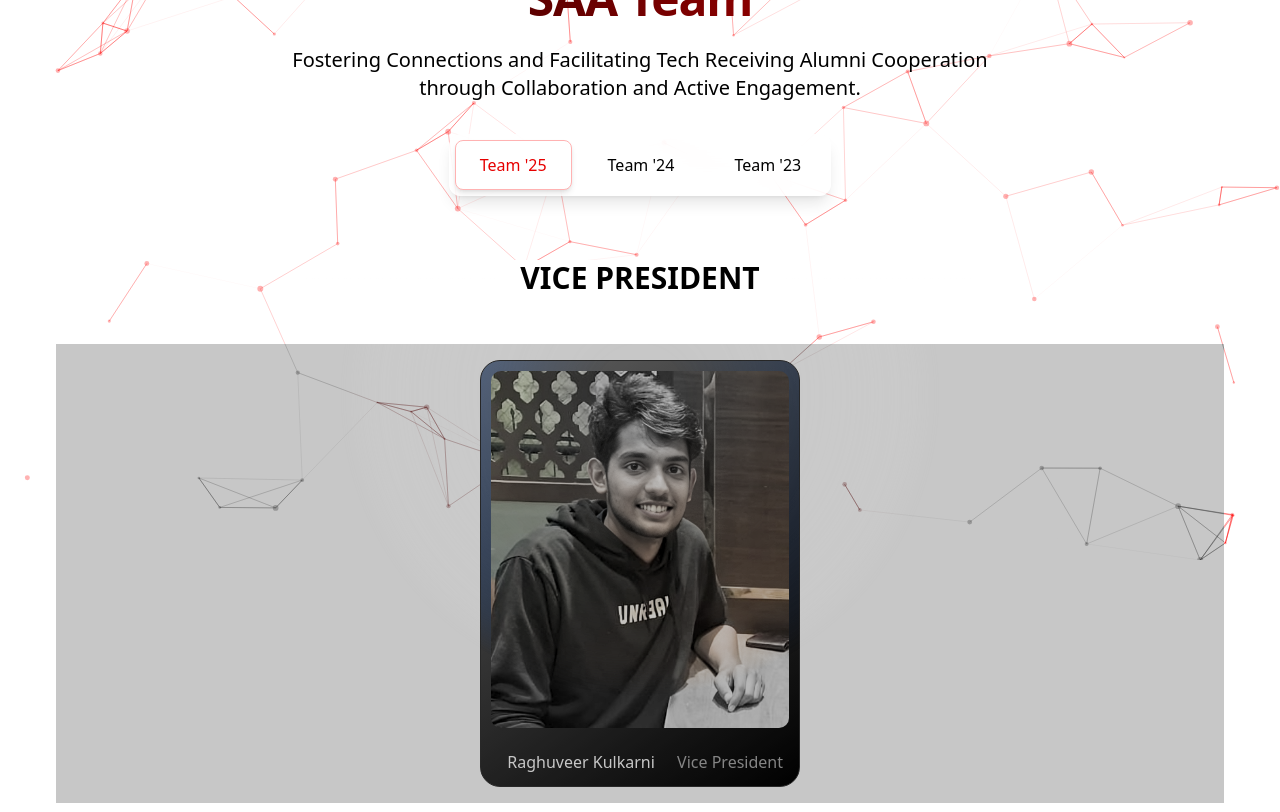
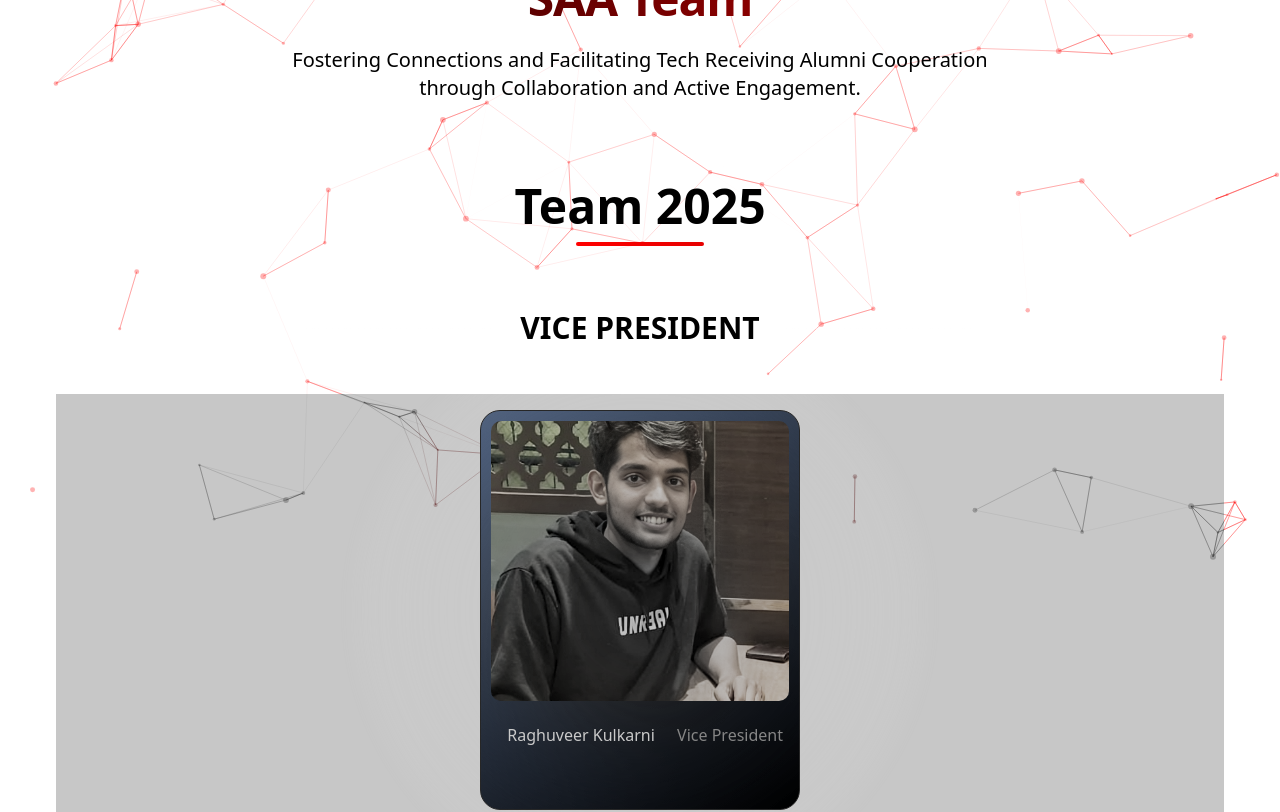
Before and after one commit to Aryan0699/saa_website, a React (Vite) app: page /teams in a window 1280 px wide. Shown: the part 240-1052 px from the top of the page. Built offline with nearby package versions, Linux system fonts and the light colour scheme.

Commit message:
teams section merged

```diff
--- a/src/components/ChromaGrid.css
+++ b/src/components/ChromaGrid.css
@@ -7,7 +7,7 @@
   grid-auto-rows: auto;
   justify-content: center;
   gap: 0.75rem;
-  max-width: 1200px;
+  max-width: 1400px;
   margin: 0 auto;
   padding: 1rem;
   box-sizing: border-box;
@@ -17,9 +17,24 @@
   --r: 220px;
 }
 
+@media (max-width: 1440px) {
+  .chroma-grid {
+    grid-template-columns: repeat(auto-fit, minmax(300px, 320px));
+    max-width: 100%;
+  }
+}
+
 @media (max-width: 1124px) {
   .chroma-grid {
-    grid-template-columns: repeat(auto-fit, minmax(320px, 320px));
+    grid-template-columns: repeat(auto-fit, minmax(280px, 320px));
+    gap: 0.5rem;
+    padding: 0.5rem;
+  }
+}
+
+@media (max-width: 768px) {
+  .chroma-grid {
+    grid-template-columns: repeat(auto-fit, minmax(260px, 300px));
     gap: 0.5rem;
     padding: 0.5rem;
   }
@@ -27,7 +42,8 @@
 
 @media (max-width: 480px) {
   .chroma-grid {
-    grid-template-columns: 320px;
+    grid-template-columns: 1fr;
+    max-width: 320px;
     gap: 0.75rem;
     padding: 1rem;
   }
@@ -37,8 +53,10 @@
   position: relative;
   display: flex;
   flex-direction: column;
-  width: 320px;
+  width: 100%;
+  max-width: 320px;
   height: auto;
+  min-height: 400px;
   border-radius: 20px;
   overflow: hidden;
   border: 1px solid #333;
@@ -48,6 +66,20 @@
   --mouse-x: 50%;
   --mouse-y: 50%;
   --spotlight-color: rgba(255, 255, 255, 0.3);
+}
+
+@media (max-width: 768px) {
+  .chroma-card {
+    max-width: 300px;
+    min-height: 380px;
+  }
+}
+
+@media (max-width: 480px) {
+  .chroma-card {
+    max-width: 100%;
+    min-height: 360px;
+  }
 }
 
 .chroma-card:hover {
@@ -72,17 +104,32 @@
 .chroma-img-wrapper {
   position: relative;
   z-index: 1;
-  flex: 1;
+  flex: 0 0 auto;
+  height: 300px;
   padding: 10px;
   box-sizing: border-box;
   background: transparent;
   transition: background 0.3s ease;
+  overflow: hidden;
+}
+
+@media (max-width: 768px) {
+  .chroma-img-wrapper {
+    height: 280px;
+  }
+}
+
+@media (max-width: 480px) {
+  .chroma-img-wrapper {
+    height: 260px;
+  }
 }
 
 .chroma-img-wrapper img {
   width: 100%;
   height: 100%;
   object-fit: cover;
+  object-position: center;
   border-radius: 10px;
   display: block;
 }
--- a/src/components/TeamCard.jsx
+++ b/src/components/TeamCard.jsx
@@ -1,4 +1,3 @@
-import { useState } from 'react';
 import { teamDataByYear } from '../utils/TeamData';
 import ChromaGrid from './ChromaGrid';
 
@@ -22,7 +21,7 @@ const convertToChromaGridItem = (member, index) => {
     title: member.name,
     subtitle: member.position,
     handle: member.verticle || '',
-    location: member.verticle ? `${member.verticle}` : '',
+    location: '', // Remove duplicate verticle display
     borderColor: colorScheme.borderColor,
     gradient: colorScheme.gradient,
     url: member.linkedin || member.instagram || member.mailto || '#'
@@ -159,7 +158,7 @@ const RoleSection = ({ title, members, isCenter = false }) => {
       </div>
 
       {/* Members Grid with ChromaGrid */}
-      <div className="w-full max-w-7xl mx-auto px-2" style={{ minHeight: shouldCenter ? 'auto' : '600px' }}>
+      <div className="w-full max-w-7xl mx-auto px-2 overflow-hidden" style={{ minHeight: shouldCenter ? 'auto' : '600px' }}>
         <ChromaGrid
           items={chromaItems}
           radius={300}
@@ -178,13 +177,11 @@ const RoleSection = ({ title, members, isCenter = false }) => {
 // ========================
 
 const SAATeam = () => {
-  const [selectedYear, setSelectedYear] = useState('2025');
+  const years = Object.keys(teamDataByYear).sort((a, b) => b - a);
 
-  const years = Object.keys(teamDataByYear).sort((a, b) => b - a);
-  const currentTeamData = teamDataByYear[selectedYear] || [];
-
-  // Group team members by position
-  const groupedMembers = currentTeamData.reduce((acc, member) => {
+  // Function to group team members by position for a given year
+  const groupMembersByPosition = (teamData) => {
+    return teamData.reduce((acc, member) => {
       const position = member.position.toLowerCase();
 
       if (position.includes('vice president') || position.includes('vp')) {
@@ -206,13 +203,14 @@ const SAATeam = () => {
 
       return acc;
     }, {});
+  };
 
   return (
-    <section className="mt-6 mb-6 sm:mt-8 sm:mb-8 md:mt-10 md:mb-10 lg:mt-12 lg:mb-12 rounded-2xl sm:rounded-3xl dark:ring-white/10 overflow-x-hidden">
-      <div className="py-8 sm:py-10 md:py-12 lg:py-16 px-2 sm:px-6 lg:px-8 xl:px-12 mx-auto max-w-screen-xl text-center relative">
+    <section className="mt-6 mb-6 sm:mt-8 sm:mb-8 md:mt-10 md:mb-10 lg:mt-12 lg:mb-12 rounded-2xl sm:rounded-3xl dark:ring-white/10 overflow-hidden">
+      <div className="py-8 sm:py-10 md:py-12 lg:py-16 px-2 sm:px-6 lg:px-8 xl:px-12 mx-auto max-w-screen-xl text-center relative overflow-hidden">
 
         {/* Header Section */}
-        <div className="relative z-10 mb-8 sm:mb-10 md:mb-12 lg:mb-16">
+        <div className="relative z-10 mb-12 sm:mb-16 md:mb-20">
           <div className="mt-16 md:mt-12 lg:mt-10 inline-flex items-center px-3 py-1.5 sm:px-4 sm:py-2 mb-4 sm:mb-6 text-xs sm:text-sm font-medium text-red-600 dark:text-white/80 bg-white dark:bg-white/10 rounded-full border border-red-200 dark:border-white/10">
             <svg className="w-3 h-3 sm:w-4 sm:h-4 mr-1.5 sm:mr-2" fill="currentColor" viewBox="0 0 20 20">
               <path d="M13 6a3 3 0 11-6 0 3 3 0 016 0zM18 8a2 2 0 11-4 0 2 2 0 014 0zM14 15a4 4 0 00-8 0v3h8v-3z"/>
@@ -227,69 +225,27 @@ const SAATeam = () => {
           <p className="mb-6 sm:mb-8 text-base sm:text-lg md:text-xl font-normal text-gray-600 dark:text-[#A7ADBE] sm:px-8 md:px-16 lg:px-32 xl:px-48 leading-relaxed max-w-6xl mx-auto">
             Fostering Connections and Facilitating Tech Receiving Alumni Cooperation through Collaboration and Active Engagement.
           </p>
-
-          {/* Year Carousel */}
-          <div className="flex justify-center mb-8">
-            <div className="relative max-w-[300px] sm:max-w-[400px] md:max-w-lg">
-              {/* Left Navigation */}
-              {years.length > 4 && (
-                <button
-                  onClick={() => {
-                    const container = document.getElementById('year-carousel');
-                    container.scrollBy({ left: -120, behavior: 'smooth' });
-                  }}
-                  className="absolute left-0 top-1/2 -translate-y-1/2 z-10 -ml-4 w-8 h-8 sm:w-10 sm:h-10 bg-white dark:bg-black border border-gray-200 dark:border-gray-700 rounded-full shadow-lg hover:shadow-xl transition-all duration-300 flex items-center justify-center hover:scale-110"
-                >
-                  <svg className="w-4 h-4 sm:w-5 sm:h-5 text-gray-600 dark:text-gray-400 group-hover:text-red-600 dark:group-hover:text-red-400 transition-colors" fill="none" stroke="currentColor" viewBox="0 0 24 24">
-                    <path strokeLinecap="round" strokeLinejoin="round" strokeWidth={2} d="M15 19l-7-7 7-7" />
-                  </svg>
-                </button>
-              )}
-
-              {/* Scrollable Years */}
-              <div
-                id="year-carousel"
-                className="flex items-center gap-2 sm:gap-3 p-1 sm:p-1.5 bg-gray-100/80 dark:bg-black/80 backdrop-blur-md rounded-xl shadow-lg overflow-x-auto scrollbar-hide"
-                style={{
-                  scrollbarWidth: 'none',
-                  msOverflowStyle: 'none'
-                }}
-              >
-                {years.map((year) => (
-                  <button
-                    key={year}
-                    onClick={() => setSelectedYear(year)}
-                    className={`flex-shrink-0 px-4 sm:px-6 py-2 sm:py-3 rounded-lg text-sm sm:text-base font-medium transition-all duration-300 transform hover:scale-105 whitespace-nowrap ${
-                      selectedYear === year
-                        ? 'bg-white dark:bg-black text-red-600 dark:text-red-400 shadow-md border border-red-200 dark:border-red-800'
-                        : 'text-gray-600 dark:text-gray-400 hover:text-gray-800 dark:hover:text-gray-200 hover:bg-white/50 dark:hover:bg-black/50'
-                    }`}
-                  >
-                    Team '{year.slice(-2)}
-                  </button>
-                ))}
         </div>
 
-              {/* Right Navigation */}
-              {years.length > 4 && (
-                <button
-                  onClick={() => {
-                    const container = document.getElementById('year-carousel');
-                    container.scrollBy({ left: 120, behavior: 'smooth' });
-                  }}
-                  className="absolute right-0 top-1/2 -translate-y-1/2 z-10 -mr-4 w-8 h-8 sm:w-10 sm:h-10 bg-white dark:bg-black border border-gray-200 dark:border-gray-700 rounded-full shadow-lg hover:shadow-xl transition-all duration-300 flex items-center justify-center hover:scale-110"
-                >
-                  <svg className="w-4 h-4 sm:w-5 sm:h-5 text-gray-600 dark:text-gray-400 group-hover:text-red-600 dark:group-hover:text-red-400 transition-colors" fill="none" stroke="currentColor" viewBox="0 0 24 24">
-                    <path strokeLinecap="round" strokeLinejoin="round" strokeWidth={2} d="M9 5l7 7-7 7" />
-                  </svg>
-                </button>
-              )}
-            </div>
-          </div>
+        {/* All Teams - Continuous Scrollable Layout */}
+        <div className="relative z-10">
+          {years.map((year, yearIndex) => {
+            const teamData = teamDataByYear[year] || [];
+            if (teamData.length === 0) return null;
+
+            const groupedMembers = groupMembersByPosition(teamData);
+
+            return (
+              <div key={year} className={`mb-20 sm:mb-24 md:mb-32 ${yearIndex > 0 ? 'pt-12 sm:pt-16 md:pt-20 border-t-2 border-gray-200 dark:border-gray-800' : ''}`}>
+                {/* Year Header */}
+                <div className="mb-12 sm:mb-16">
+                  <h2 className="text-3xl sm:text-4xl md:text-5xl font-extrabold text-gray-900 dark:text-white mb-3">
+                    Team {year}
+                  </h2>
+                  <div className="h-1 w-24 sm:w-32 bg-gradient-to-r from-red-500 to-red-600 mx-auto rounded-full"></div>
                 </div>
 
-        {/* Team Sections */}
-        <div className="relative z-10">
+                {/* Team Sections for this year */}
                 <RoleSection
                   title="VICE PRESIDENT"
                   members={groupedMembers.vicePresident || []}
@@ -318,28 +274,12 @@ const SAATeam = () => {
                   />
                 )}
               </div>
-
-        {/* No data fallback */}
-        {currentTeamData.length === 0 && (
-          <div className="text-center py-12">
-            <p className="text-gray-500 dark:text-gray-400 text-lg">
-              No team data available for {selectedYear}
-            </p>
+            );
+          })}
         </div>
-        )}
 
         {/* Custom CSS */}
         <style jsx>{`
-          .scrollbar-hide {
-            -ms-overflow-style: none;
-            scrollbar-width: none;
-          }
-          .scrollbar-hide::-webkit-scrollbar {
-            display: none;
-          }
-          #year-carousel {
-            scroll-behavior: smooth;
-          }
           @keyframes float {
             0%, 100% { transform: translateY(0px) scale(1); }
             50% { transform: translateY(-5px) scale(1.02); }
```
Lines whose indentation alone changed are shown as unchanged.
